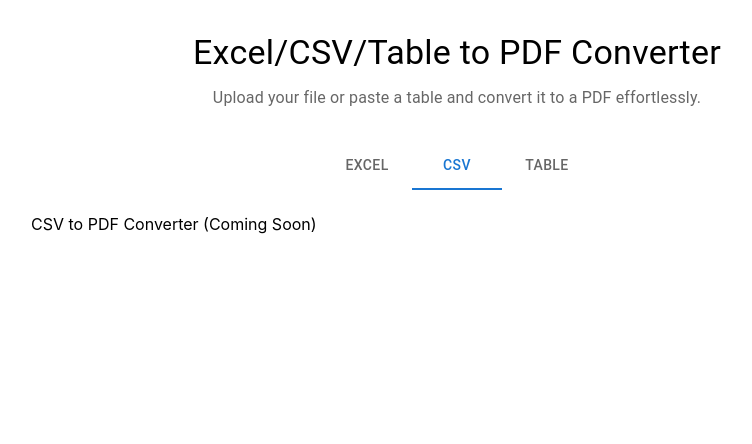
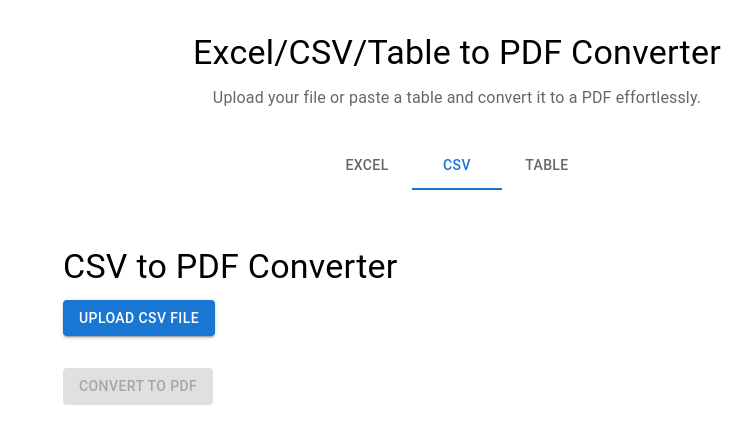
Before and after one commit to axelwai/exceltopdf, a React (Create React App) app: page / in a window 1280 px wide. Both pictures are taken after a click on the tab "CSV". Shown: the top 444 px of the page, without its empty margins (183-935 px from the left). Built offline with nearby package versions, Linux system fonts and the light colour scheme.

Commit message:
Implement CsvToPdf logic for CSV to PDF conversion with preview and download

```diff
--- a/src/components/CsvToPdf.tsx
+++ b/src/components/CsvToPdf.tsx
@@ -1,8 +1,113 @@
-import React from 'react';
+import React, { useRef, useState } from 'react';
+import jsPDF from 'jspdf';
+import autoTable from 'jspdf-autotable';
+import { Button, Input, Typography, Box } from '@mui/material';
+
+const parseCsv = (csv: string): string[][] => {
+  return csv
+    .split(/\r?\n/)
+    .filter((row) => row.trim() !== '')
+    .map((row) => row.split(','));
+};
+
+const generatePdfFromCsv = (data: string[][]): string => {
+  const doc = new jsPDF();
+  autoTable(doc, {
+    head: [data[0]],
+    body: data.slice(1),
+  });
+  const pdfBlob = doc.output('blob');
+  return URL.createObjectURL(pdfBlob);
+};
 
 const CsvToPdf: React.FC = () => {
-  // ...CSV to PDF logic will go here...
-  return <div>CSV to PDF Converter (Coming Soon)</div>;
+  const fileInputRef = useRef<HTMLInputElement>(null);
+  const [pdfUrl, setPdfUrl] = useState<string | null>(null);
+  const [error, setError] = useState<string | null>(null);
+  const [csvData, setCsvData] = useState<string[][] | null>(null);
+
+  const handleFileUpload = async (e: React.ChangeEvent<HTMLInputElement>) => {
+    const file = e.target.files?.[0];
+    if (!file) return;
+    const reader = new FileReader();
+    reader.onload = (evt) => {
+      try {
+        const text = evt.target?.result as string;
+        const data = parseCsv(text);
+        if (data.length === 0) throw new Error('CSV is empty or invalid.');
+        setCsvData(data);
+        setPdfUrl(generatePdfFromCsv(data));
+        setError(null);
+      } catch (err) {
+        setError('Failed to parse CSV file.');
+      }
+    };
+    reader.onerror = () => setError('Error reading the file.');
+    reader.readAsText(file);
+  };
+
+  const handleConvertToPdf = () => {
+    if (!csvData) return;
+    try {
+      setPdfUrl(generatePdfFromCsv(csvData));
+      setError(null);
+    } catch {
+      setError('Failed to convert CSV to PDF.');
+    }
+  };
+
+  return (
+    <Box p={4}>
+      <Typography variant="h4" gutterBottom>
+        CSV to PDF Converter
+      </Typography>
+      <Box mb={2}>
+        <Button
+          variant="contained"
+          color="primary"
+          onClick={() => fileInputRef.current?.click()}
+          style={{ marginBottom: '16px' }}
+        >
+          Upload CSV File
+        </Button>
+        <Input
+          type="file"
+          inputRef={fileInputRef}
+          onChange={handleFileUpload}
+          inputProps={{ accept: '.csv' }}
+          style={{ display: 'none' }}
+        />
+      </Box>
+      <Button
+        variant="contained"
+        color="primary"
+        onClick={handleConvertToPdf}
+        style={{ marginBottom: '16px' }}
+        disabled={!csvData}
+      >
+        Convert to PDF
+      </Button>
+      {error && <Typography color="error">{error}</Typography>}
+      {pdfUrl && (
+        <Box>
+          <Button
+            variant="outlined"
+            color="primary"
+            href={pdfUrl}
+            download="converted.pdf"
+            style={{ marginBottom: '16px' }}
+          >
+            Download PDF
+          </Button>
+          <iframe
+            src={pdfUrl}
+            title="PDF Preview"
+            style={{ width: '100%', height: '500px', border: 'none' }}
+          />
+        </Box>
+      )}
+    </Box>
+  );
 };
 
 export default CsvToPdf;
```
